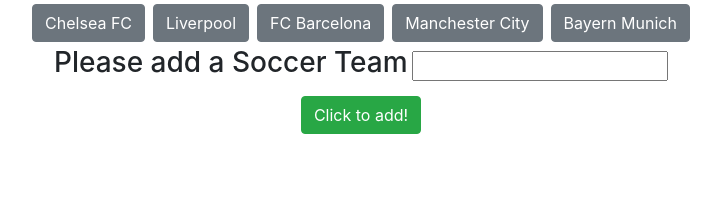
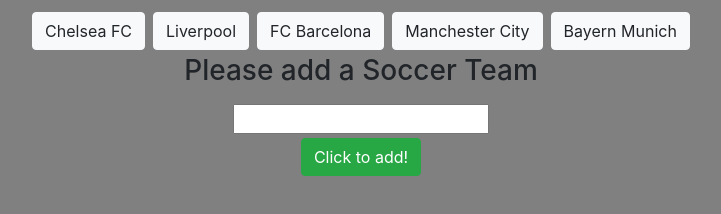
Before and after one commit to Dr-Wyatt/HW6-GifTastic, a plain HTML site: page index.html in a window 1280 px wide. Shown: the whole page, without its empty margins (279-1000 px from the left). Drawn offline with nearby package versions, Linux system fonts and the light colour scheme.

Commit message:
Added some more styles

```diff
--- a/assets/javascript/script.js
+++ b/assets/javascript/script.js
@@ -46,11 +46,12 @@ function renderButtons() {
       var a = $("<button>");
         a.addClass("team");
         a.addClass("m-1");
-        a.addClass("btn btn-secondary");
+        a.addClass("btn btn-light");
         a.attr("data-name", topic[i]);
         a.text(topic[i]);
         $("#buttons-view").append(a);
     }
+    $("#buttons-form")[0].reset();
   };
 
 $("#add-button").on("click", function(event) {
--- a/assets/style.css
+++ b/assets/style.css
@@ -0,0 +1,3 @@
+html body {
+    background-color: gray;
+}
--- a/index.html
+++ b/index.html
@@ -11,11 +11,11 @@
 <body>
     <div class="container">
         <div class="row">
-        <div class= "col-12 text-center" id="buttons-view"></div>
+        <div class= "col-12 text-center mt-2" id="buttons-view"></div>
         <form class = "col-12 text-center" id="buttons-form">
-            <label for="button-input"><h3>Please add a Soccer Team</h3></label>
-            <input type="text" id="button-input"><br>
-            <input class="btn btn-success" id="add-button" type="submit" value="Click to add!">
+            <label for="button-input"><h3>Please add a Soccer Team</h3></label><br>
+            <input type="text" id="button-input"> <br>
+            <input class="btn btn-success m-1" id="add-button" type="submit" value="Click to add!">
         </form>
         </div>
         <div class="row">
```
